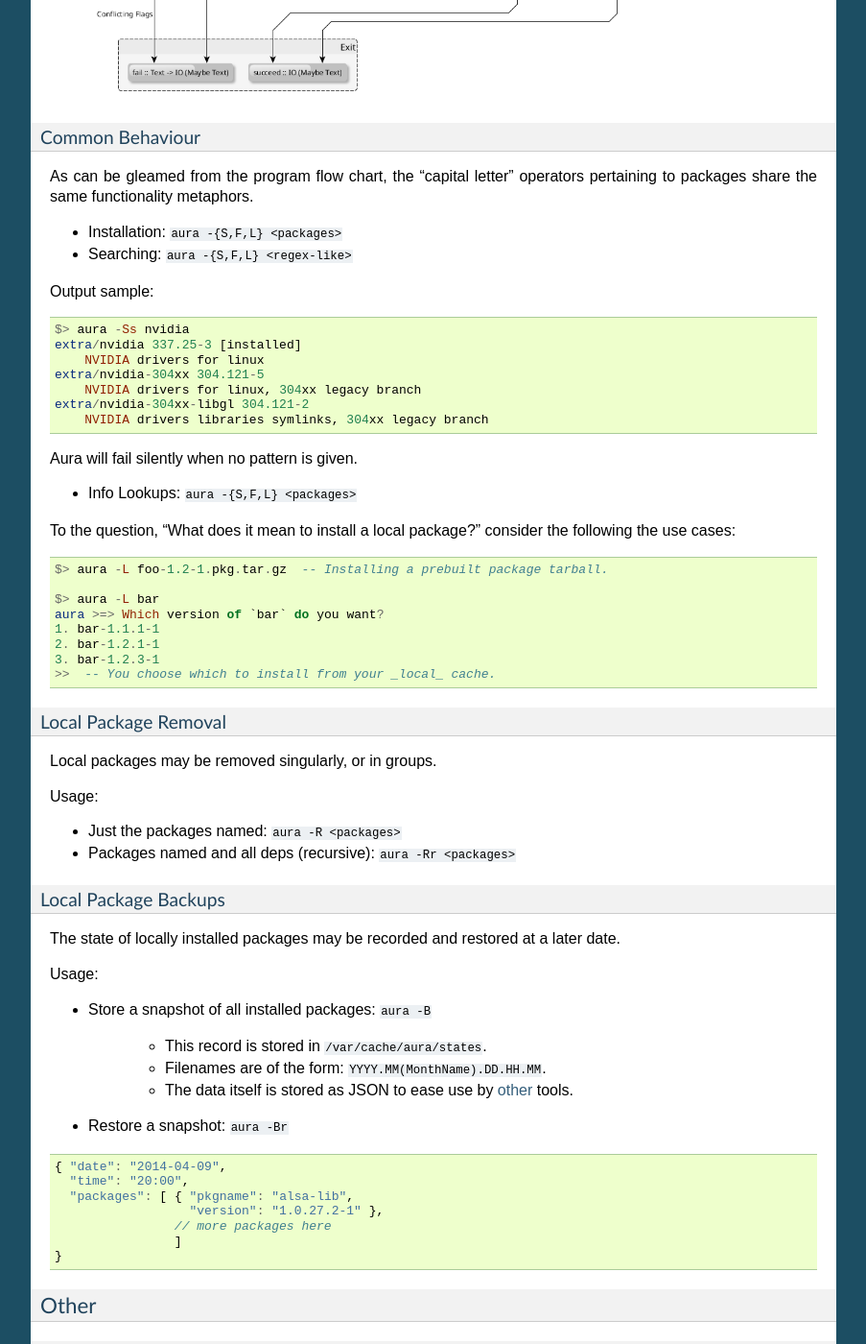
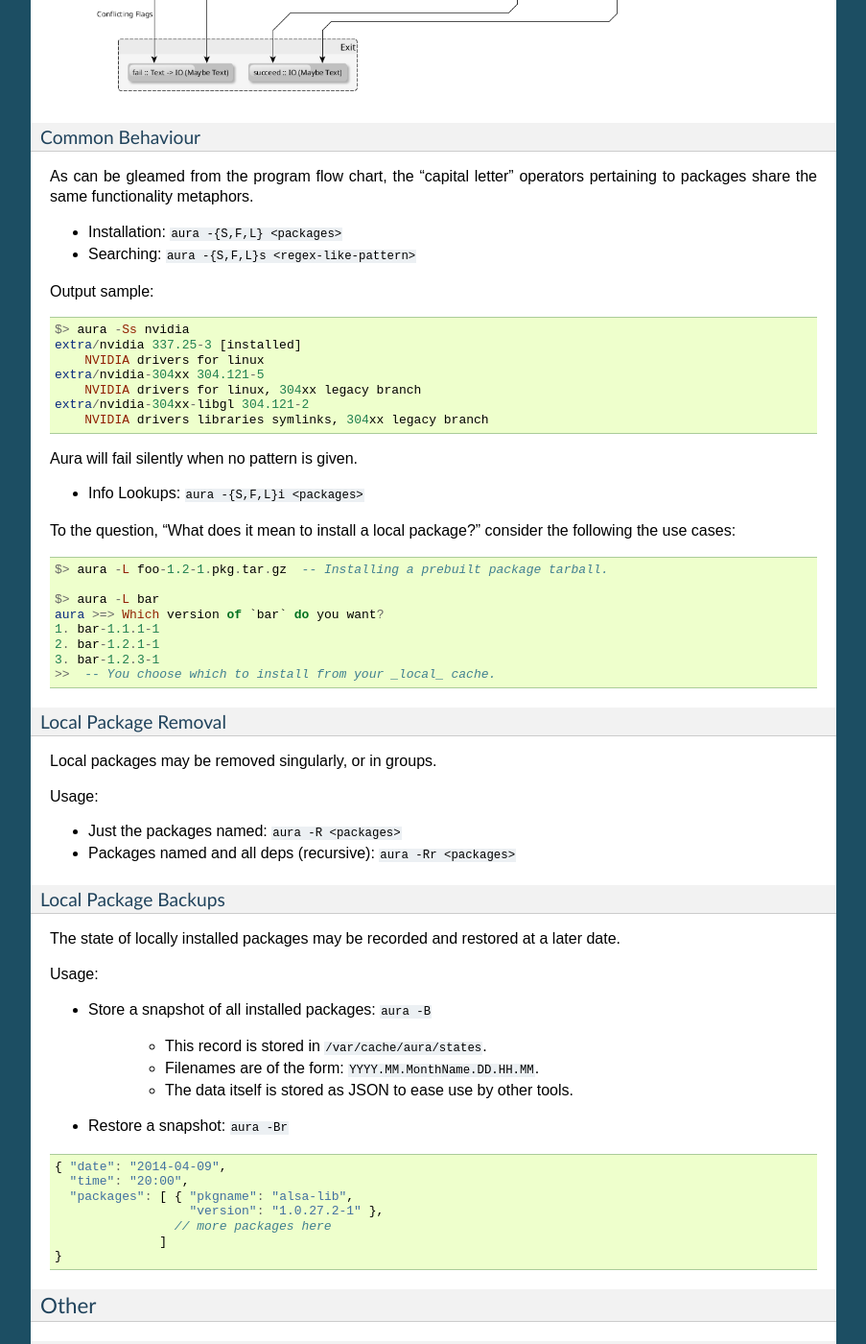
Before and after one commit to fosskers/aura, a Sphinx documentation site: the page built from doc/source/design.rst, in a window 1280 px wide and 1400 px high, scrolled down 1990 px. Shown: the whole window at 96% size, without its empty margins (198-1101 px from the left). Built offline with Sphinx 7.4.7, drawn with Linux system fonts in a browser that asks for light colours; some of the changed lines change nothing that is shown.

Commit message:
DESIGN: Fixed some typos

```diff
--- a/doc/source/design.rst
+++ b/doc/source/design.rst
@@ -65,7 +65,7 @@ As can be gleamed from the program flow chart, the "capital letter"
 operators pertaining to packages share the same functionality metaphors.
 
 - Installation: ``aura -{S,F,L} <packages>``
-- Searching: ``aura -{S,F,L} <regex-like>``
+- Searching: ``aura -{S,F,L}s <regex-like-pattern>``
 
 Output sample::
 
@@ -79,7 +79,7 @@ Output sample::
 
 Aura will fail silently when no pattern is given.
 
-- Info Lookups: ``aura -{S,F,L} <packages>``
+- Info Lookups: ``aura -{S,F,L}i <packages>``
 
 To the question, "What does it mean to install a local package?" consider
 the following the use cases::
@@ -115,8 +115,8 @@ Usage:
 - Store a snapshot of all installed packages: ``aura -B``
 
    - This record is stored in :file:`/var/cache/aura/states`.
-   - Filenames are of the form: ``YYYY.MM(MonthName).DD.HH.MM``.
-   - The data itself is stored as JSON to ease use by :ref:`other <other>`
+   - Filenames are of the form: ``YYYY.MM.MonthName.DD.HH.MM``.
+   - The data itself is stored as JSON to ease use by other
      tools.
 
 - Restore a snapshot: ``aura -Br``
@@ -128,7 +128,7 @@ Usage:
      "packages": [ { "pkgname": "alsa-lib",
                      "version": "1.0.27.2-1" },
                    // more packages here
-                   ]
+                 ]
    }
 
 .. _other:
```
